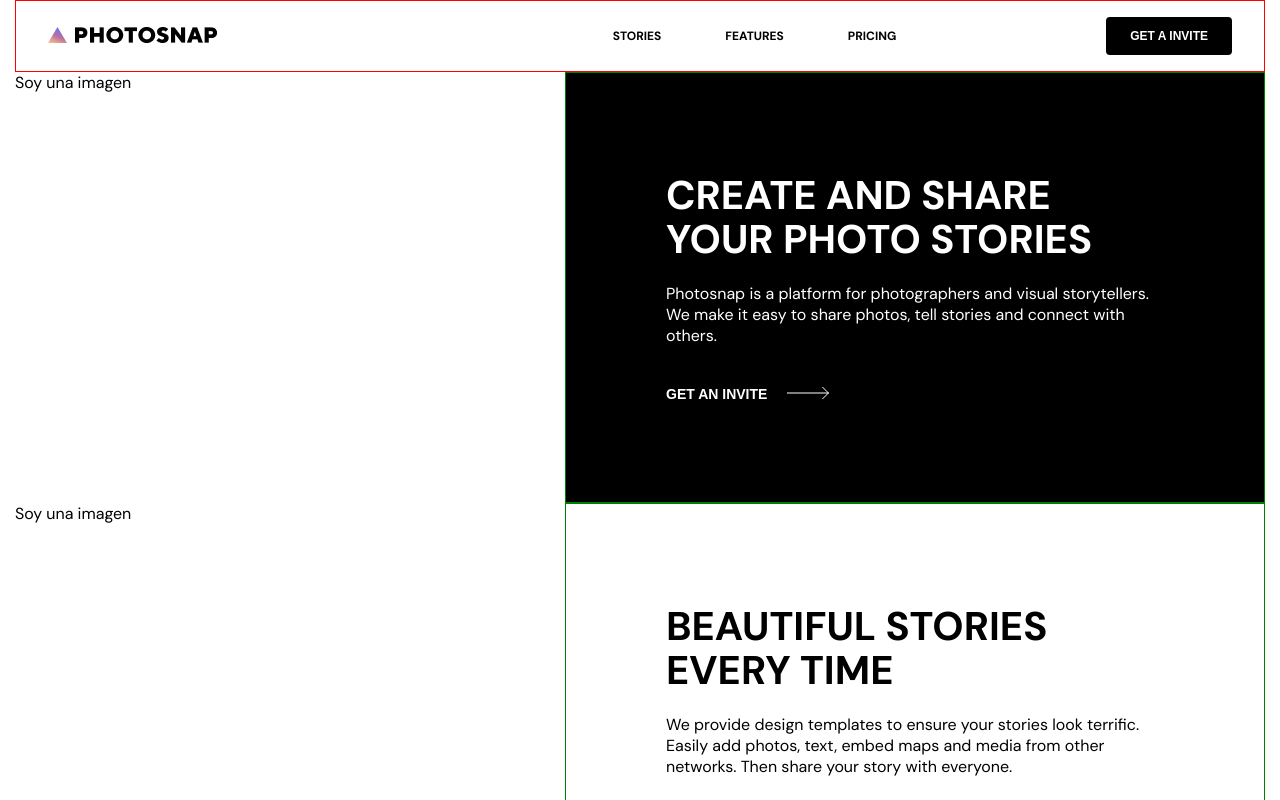
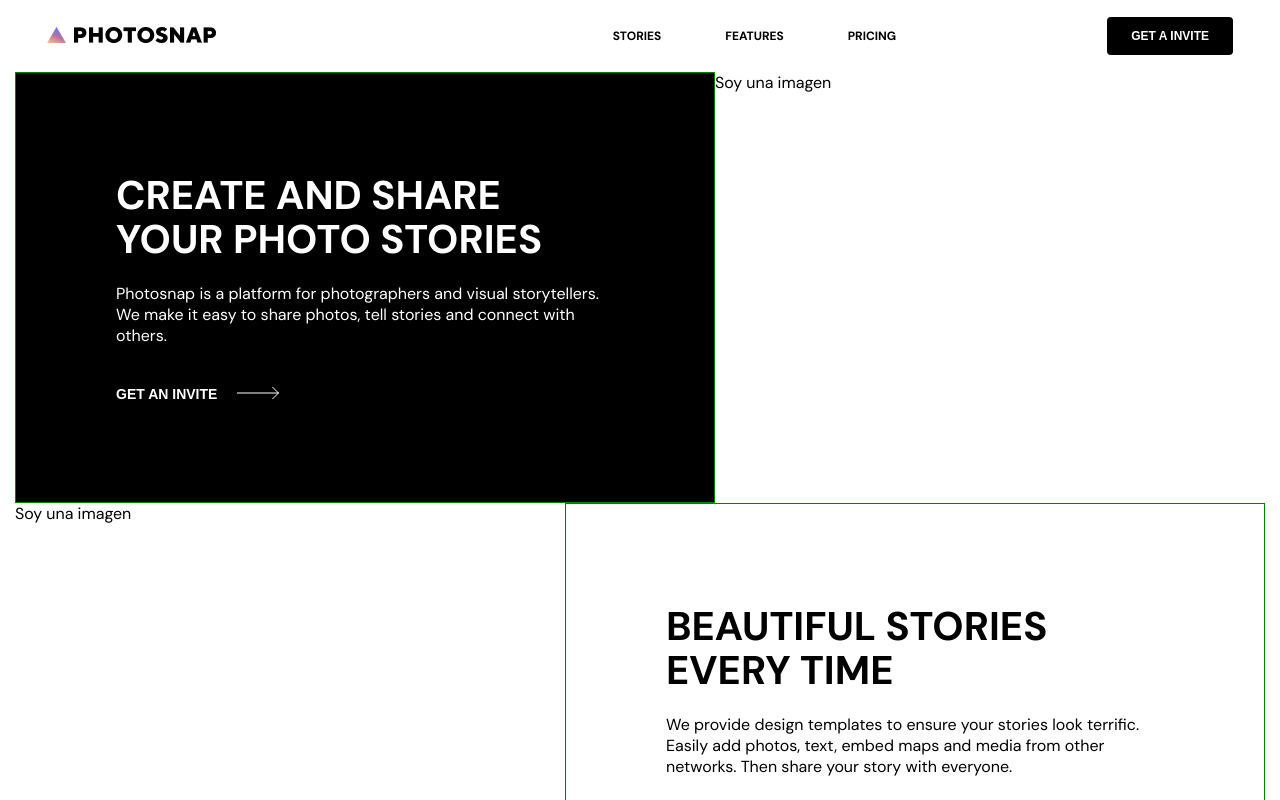
Before and after one commit to carlostrujilloneyra/proyecto-photosnap, a React (Vite) app: page / in a window 1280 px wide. Shown: the top 800 px of the page. Built offline with nearby package versions, Linux system fonts and the light colour scheme.

Commit message:
Corrigiendo algunos detalles

```diff
--- a/src/SCSS/components/header/_header.scss
+++ b/src/SCSS/components/header/_header.scss
@@ -1,7 +1,6 @@
 @use '../../abstracts/mixins' as *;
 
 .main-header{
-	border: 1px solid red;
 	display: flex;
 	justify-content: space-between;
 	align-items: center;
--- a/src/SCSS/components/header/_nav.scss
+++ b/src/SCSS/components/header/_nav.scss
@@ -1,12 +1,13 @@
 @use '../../abstracts/mixins' as *;
 
 .container-nav{
-	display: flex;
-	justify-content: space-between;
-	align-items: center;
+	display: none;
 
 	@include media-query(tablet){
 		width: 60%;
+		display: flex;
+		justify-content: space-between;
+		align-items: center;
 	}
 
 	@include media-query(desktop){
--- a/src/SCSS/components/main/_article.scss
+++ b/src/SCSS/components/main/_article.scss
@@ -6,6 +6,18 @@
 
 	@include media-query(desktop){
 		grid-template-columns: minmax(50rem, 55rem) 1fr;
+	}
+
+	&.white{
+
+		@include media-query(desktop){
+			grid-template-columns: 1fr minmax(50rem, 55rem);
+
+			.container-image{
+				order: 2;
+			}
+
+		}
 	}
 
 	// Subtitle
@@ -43,7 +55,7 @@
 
 	&.white{
 		background-color: $blackColor;
-		color: $whiteColor !important;
+		color: $whiteColor;
 	}
 
 }
--- a/src/photos-module/components/main/components/Article.tsx
+++ b/src/photos-module/components/main/components/Article.tsx
@@ -23,9 +23,9 @@ export const Article = ({ article:
 
 	return (
 		<>
-			<div className='main-article'>
+			<div className={`main-article ${whiteColor ? 'white' : ''}`}>
 
-				<div>
+				<div className='container-image'>
 					<p>Soy una imagen</p>
 				</div>
 
--- a/src/photos-module/components/main/components/Button.tsx
+++ b/src/photos-module/components/main/components/Button.tsx
@@ -10,9 +10,8 @@ interface Button{
 	arrowButton: string
 }
 
-export const Button = ({ button: { buttonText, whiteColor, arrowButtonWhite, arrowButton } }: Props) => {
-
-	console.log(buttonText)
+export const Button = (
+	{ button: { buttonText, whiteColor, arrowButtonWhite, arrowButton } }: Props) => {
 
 	return (
 		<>
```
